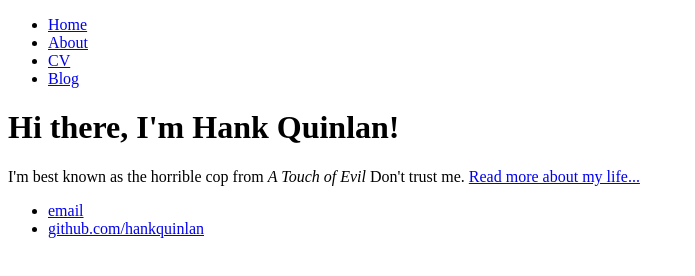
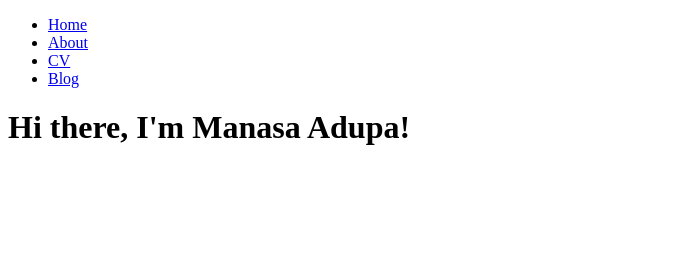
Before and after one commit to adupamanasa/adupamanasa.github.io, a plain HTML site: page index.html in a window 1280 px wide. Shown: the whole page, without its empty margins (0-695 px from the left). Drawn offline with Linux system fonts and the light colour scheme.

Commit message:
Update index.html

```diff
--- a/index.html
+++ b/index.html
@@ -14,14 +14,11 @@
 		</nav>
 		<div class="container">
     		<div class="blurb">
-        		<h1>Hi there, I'm Hank Quinlan!</h1>
-				<p>I'm best known as the horrible cop from <em>A Touch of Evil</em> Don't trust me. <a href="/about">Read more about my life...</a></p>
+        		<h1>Hi there, I'm Manasa Adupa!</h1>
     		</div><!-- /.blurb -->
 		</div><!-- /.container -->
 		<footer>
     		<ul>
-        		<li><a href="mailto:hankquinlanhub@gmail.com">email</a></li>
-        		<li><a href="https://github.com/hankquinlan">github.com/hankquinlan</a></li>
 			</ul>
 		</footer>
 	</body>
```
